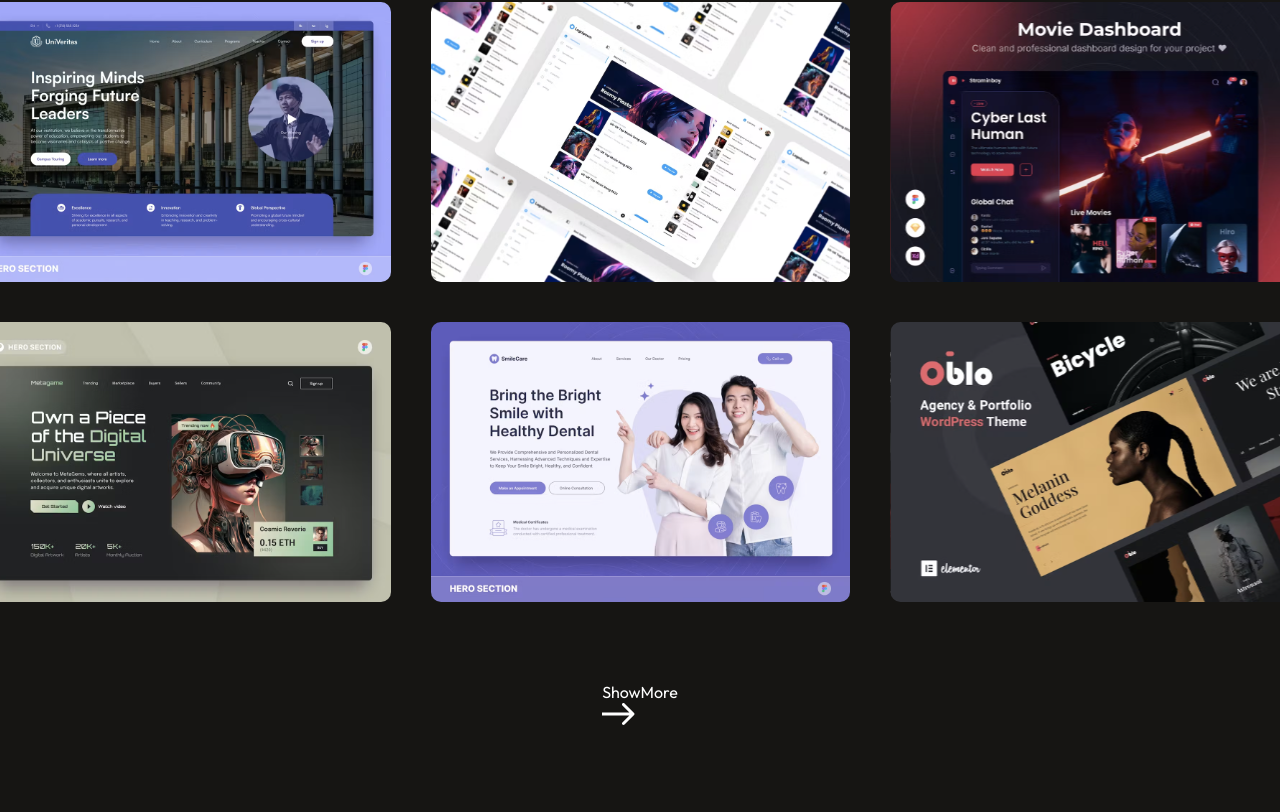
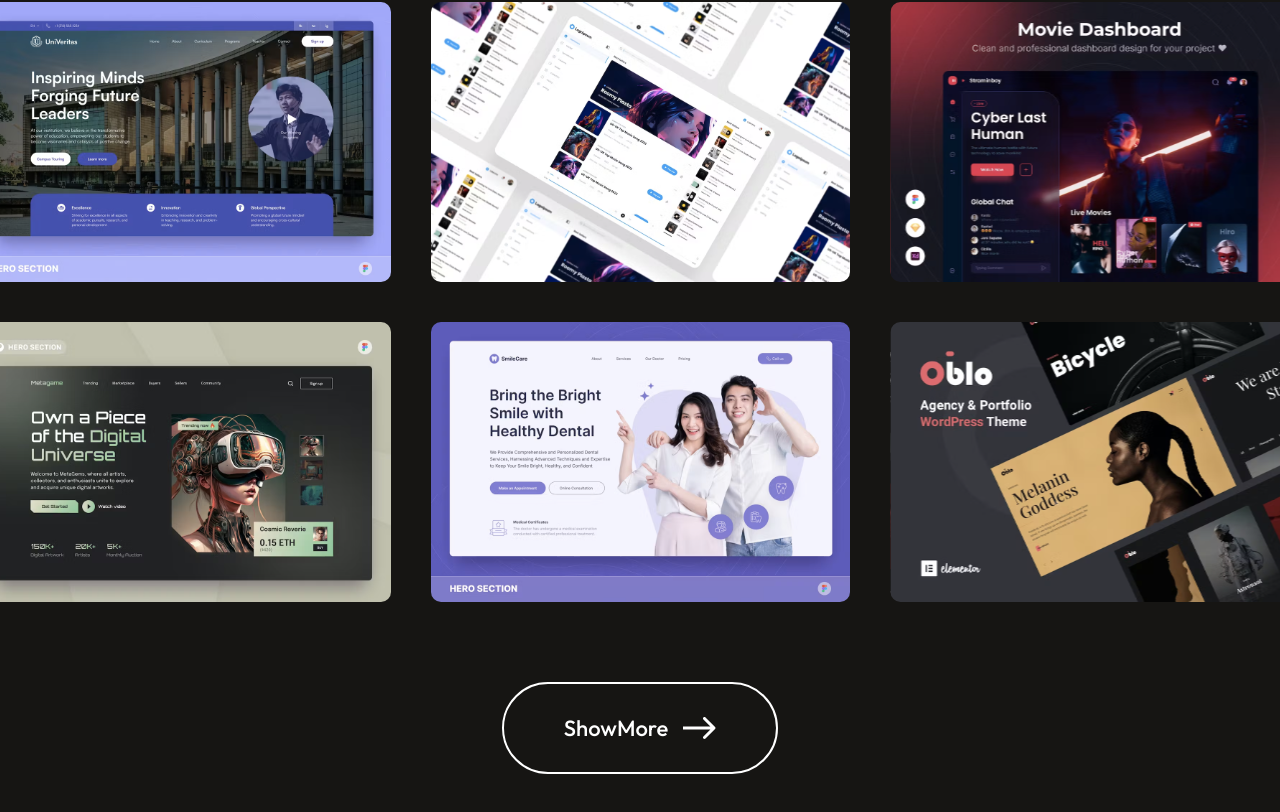
Before and after one commit to sadamali-oc/Portfolio-Website, a React (Vite) app in the folder portfolio-react/: page / in a window 1280 px wide. Shown: the part 3459-4271 px from the top of the page. Before the commit the page ends 4189 px from the top, so only its background shows below. Built offline with nearby package versions, Linux system fonts and the light colour scheme.

Commit message:
Update MyWork.css

```diff
--- a/portfolio-react/src/Components/MyWork/MyWork.css
+++ b/portfolio-react/src/Components/MyWork/MyWork.css
@@ -54,34 +54,20 @@
 }
 
 
-
-
-.services-format h3 {
-    font-size: 28px;
-    font-weight: 600;
+.mywork-showmore {
+    display: flex;
+    gap: 15px;
+    border-radius: 50px;
+    border: 2px solid white;
+    padding: 30px 60px;
+    font-size: 22px;
+    font-weight: 500;
+    margin-bottom: 80px;
+    transition: 0.6s;
+    cursor: pointer;
 }
 
-
-.services-format h2 {
-    font-size: 38px;
-    font-weight: 800;
-    background: linear-gradient(267deg, #DA7C25 0.36%, #B923E1 102.06%);
-    background-clip: text;
-    -webkit-background-clip: text;
-    -webkit-text-fill-color: transparent;
+.mywork-showmore:hover {
+    gap: 30px;
+    transition: 0.6s;
 }
-
-.services-format p {
-    color: #d4d4d4;
-    font-size: 24px;
-    line-height: 40px;
-    max-width: 300px;
-}
-
-
-.services-readmore {
-    display: flex;
-    gap: 20px;
-    align-items: center;
-    margin-top: 20px;
-}
```
